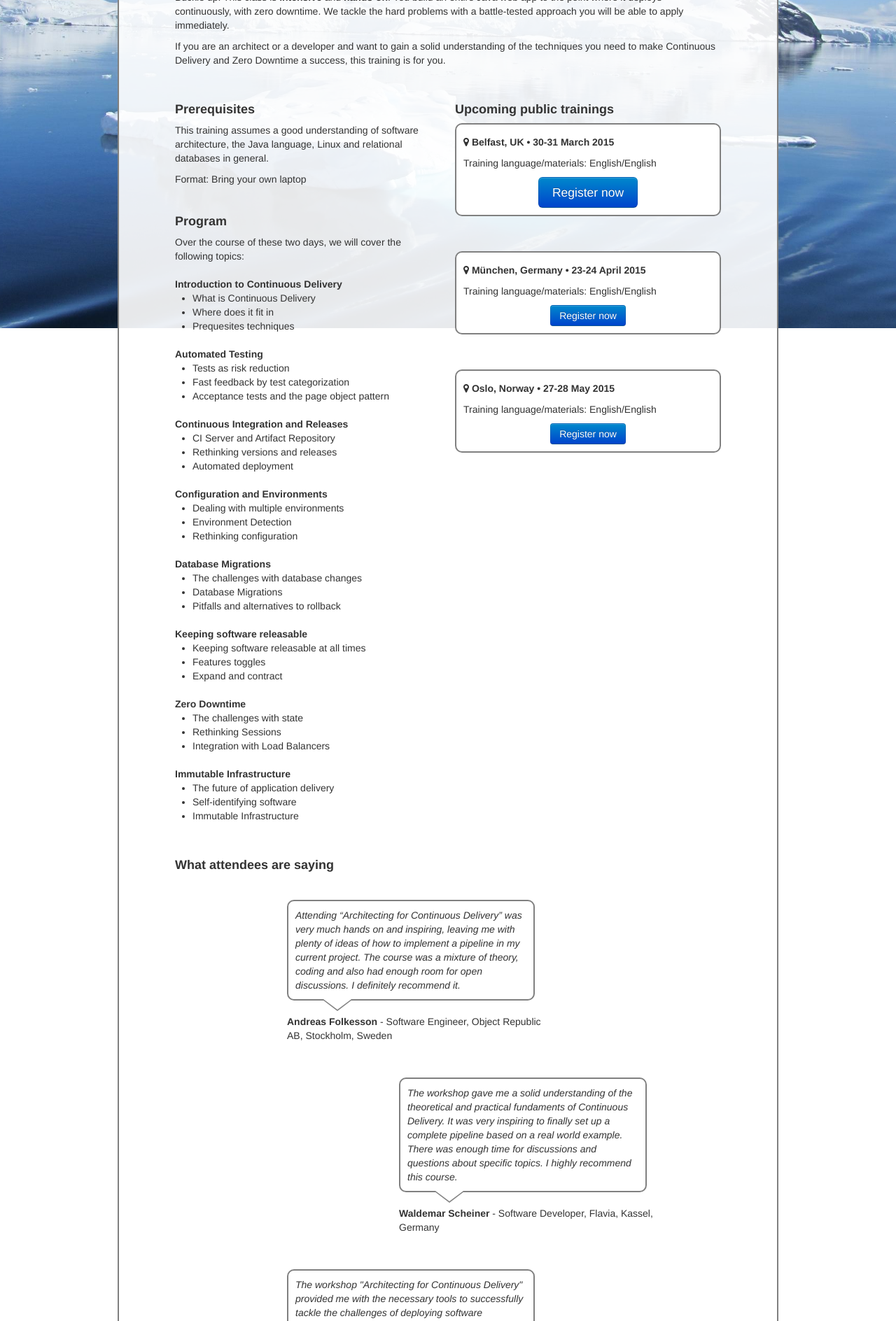
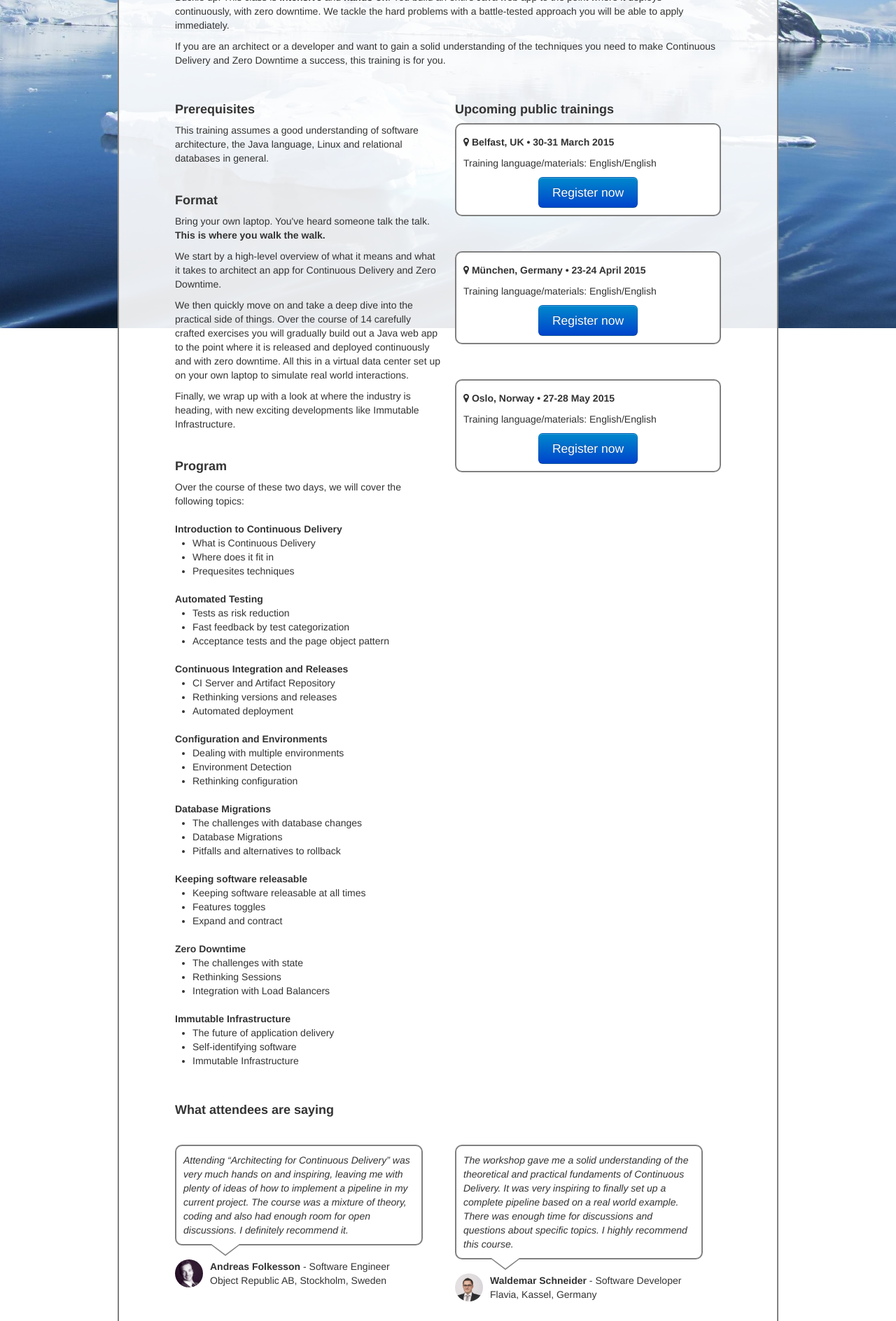
Before and after one commit to axelfontaine/axelfontaine.com, a Jekyll site: the page built from training/continuousdelivery.html, in a window 1280 px wide. Shown: the part 431-2319 px from the top of the page at 70% size. Built offline with Jekyll 4.4.1, drawn with Linux system fonts in a browser that asks for light colours; some of the changed text lies outside the part shown.

Commit message:
Expanded format description, added faces to quotes

```diff
--- a/assets/axelfontaine.css
+++ b/assets/axelfontaine.css
@@ -587,6 +587,15 @@ body.modal-open {
     font-weight: 600;
 }
 
+.training .attribution div {
+    float: left;
+    margin-bottom: 40px;
+}
+
+.training .attribution img {
+    height: 40px;
+    margin-right: 10px;
+}
 
 #training-ad {
     padding: 10px;
--- a/training/continuousdelivery.html
+++ b/training/continuousdelivery.html
@@ -9,7 +9,9 @@ category: Training
     <div class="span1"></div>
     <div class="span10">
         <p class="training-icon"><i class="course-icon icon-rocket"></i></p>
+
         <p class="training-title">Architecting for Continuous Delivery and Zero Downtime</p>
+
         <p class="training-type">Two day on-site intensive hands-on training</p>
 
         <p class="training-overview"><strong>Continuous Delivery</strong> is all the hype these days. This training
@@ -42,7 +44,17 @@ category: Training
         <p>This training assumes a good understanding of software architecture,
             the Java language, Linux and relational databases in general.
         </p>
-            <p>Format: Bring your own laptop</p>
+
+        <p class="training-section-head">Format</p>
+
+        <p>Bring your own laptop. You've heard someone talk the talk.<br/><strong>This is where you walk the walk.</strong></p>
+
+        <p>We start by a high-level overview of what it means and what it takes to architect an app for Continuous Delivery and Zero Downtime.<p>
+            <p>We then quickly move on and take a deep dive into the practical side of things. Over the course of 14 carefully crafted exercises
+            you will gradually build out a Java web app to the point where it is released and deployed continuously and with zero downtime.
+            All this in a virtual data center set up on your own laptop to simulate real world interactions.</p>
+            <p>Finally, we wrap up with a look at where the industry is heading, with new exciting developments like Immutable Infrastructure.
+        </p>
 
         <p class="training-section-head">Program</p>
 
@@ -109,6 +121,7 @@ category: Training
 
         <div class="training-upcoming">
             <p class="training-city"><i class="icon-map-marker"></i> Belfast, UK &bull; 30-31 March 2015</p>
+
             <p>Training language/materials: English/English</p>
 
             <div class="call-to-action">
@@ -119,21 +132,23 @@ category: Training
 
         <div class="training-upcoming">
             <p class="training-city"><i class="icon-map-marker"></i> München, Germany &bull; 23-24 April 2015</p>
+
             <p>Training language/materials: English/English</p>
 
             <div class="call-to-action">
                 <a href="https://www.eventbrite.de/e/architecting-for-continuous-delivery-and-zero-downtime-2-day-intensive-hands-on-training-with-axel-tickets-15514942611"
-                       class="btn btn-primary">Register now</a>
+                   class="btn btn-large btn-primary">Register now</a>
             </div>
         </div>
 
         <div class="training-upcoming">
             <p class="training-city"><i class="icon-map-marker"></i> Oslo, Norway &bull; 27-28 May 2015</p>
+
             <p>Training language/materials: English/English</p>
 
             <div class="call-to-action">
                 <a href="http://www.programutvikling.no/kurs/architecting-for-continuous-delivery-and-zero-downtime/7254"
-                       class="btn btn-primary">Register now</a>
+                   class="btn btn-large btn-primary">Register now</a>
             </div>
         </div>
     </div>
@@ -143,11 +158,12 @@ category: Training
     <div class="span1"></div>
     <div class="span11">
         <p class="training-section-head">What attendees are saying</p>
+
         <p>&nbsp;</p>
     </div>
 </div>
 <div class="row">
-        <div class="span3"></div>
+    <div class="span1"></div>
     <div class="span5">
         <div class="quote">
             <div class="bubble">
@@ -156,15 +172,16 @@ category: Training
                 of theory, coding and also had enough room for open discussions. I definitely recommend it.
             </div>
             <div class="attribution">
+                <div>
+                    <img src="/assets/faces/andreasfolkesson.jpg" class="img-circle">
+                </div>
+                <div>
                     <strong>Andreas Folkesson</strong> -
-                    Software Engineer, Object Republic AB, Stockholm, Sweden
+                    Software Engineer<br/>Object Republic AB, Stockholm, Sweden
                 </div>
             </div>
         </div>
-
     </div>
-    <div class="row">
-        <div class="span5"></div>
     <div class="span5">
         <div class="quote">
             <div class="bubble">
@@ -175,14 +192,38 @@ category: Training
                 highly recommend this course.
             </div>
             <div class="attribution">
-                    <strong>Waldemar Scheiner</strong> -
-                    Software Developer, Flavia, Kassel, Germany
+                <div>
+                    <img src="/assets/faces/waldemarschneider.jpg" class="img-circle">
+                </div>
+                <div>
+                    <strong>Waldemar Schneider</strong> -
+                    Software Developer<br/>Flavia, Kassel, Germany
+                </div>
             </div>
         </div>
     </div>
 </div>
 <div class="row">
-        <div class="span3"></div>
+    <div class="span1"></div>
+    <div class="span5">
+        <div class="quote">
+            <div class="bubble">
+                The hands-on workshop "Architecting for Continuous Delivery and Zero Downtime" provided fundamental
+                concepts for implementing a Continuous Delivery process. The setup was very well prepared, so that no
+                time was wasted on configuration problems. I recommend it to everyone who is interested in modern
+                deployment pipelines.
+            </div>
+            <div class="attribution">
+                <div>
+                    <img src="/assets/faces/alentolj.jpg" class="img-circle">
+                </div>
+                <div>
+                    <strong>Alen Tolj</strong> -
+                    Lean Java Expert<br/>comSysto GmbH, München, Germany
+                </div>
+            </div>
+        </div>
+    </div>
     <div class="span5">
         <div class="quote">
             <div class="bubble">
@@ -191,8 +232,13 @@ category: Training
                 Axel's expertise on the subject and his pragmatic approach made the two days a joy to attend.
             </div>
             <div class="attribution">
+                <div>
+                    <img src="/assets/faces/matthiasgrueter.jpg" class="img-circle">
+                </div>
+                <div>
                     <strong>Matthias Grüter</strong> -
-                    Software Engineer &amp; Manager, Transmode Systems AB, Stockholm, Sweden
+                    Software Engineer &amp; Manager<br/>Transmode Systems AB, Stockholm, Sweden
+                </div>
             </div>
         </div>
     </div>
@@ -202,9 +248,8 @@ category: Training
 
         <div class="call-to-action">
             <a href="" data-contact="Training Request: Architecting for Continuous Delivery and Zero Downtime"
-                   class="btn btn-primary">Order a private delivery of this course</a>
-            </div>
-
+               class="btn btn-large btn-primary">Order a private delivery of this course</a>
         </div>
     </div>
 </div>
+</div>
```
Also changed, not shown: assets/faces/alentolj.jpg (added), assets/faces/andreasfolkesson.jpg (added), assets/faces/matthiasgrueter.jpg (added), assets/faces/waldemarschneider.jpg (added). Lines whose indentation alone changed are shown as unchanged.
